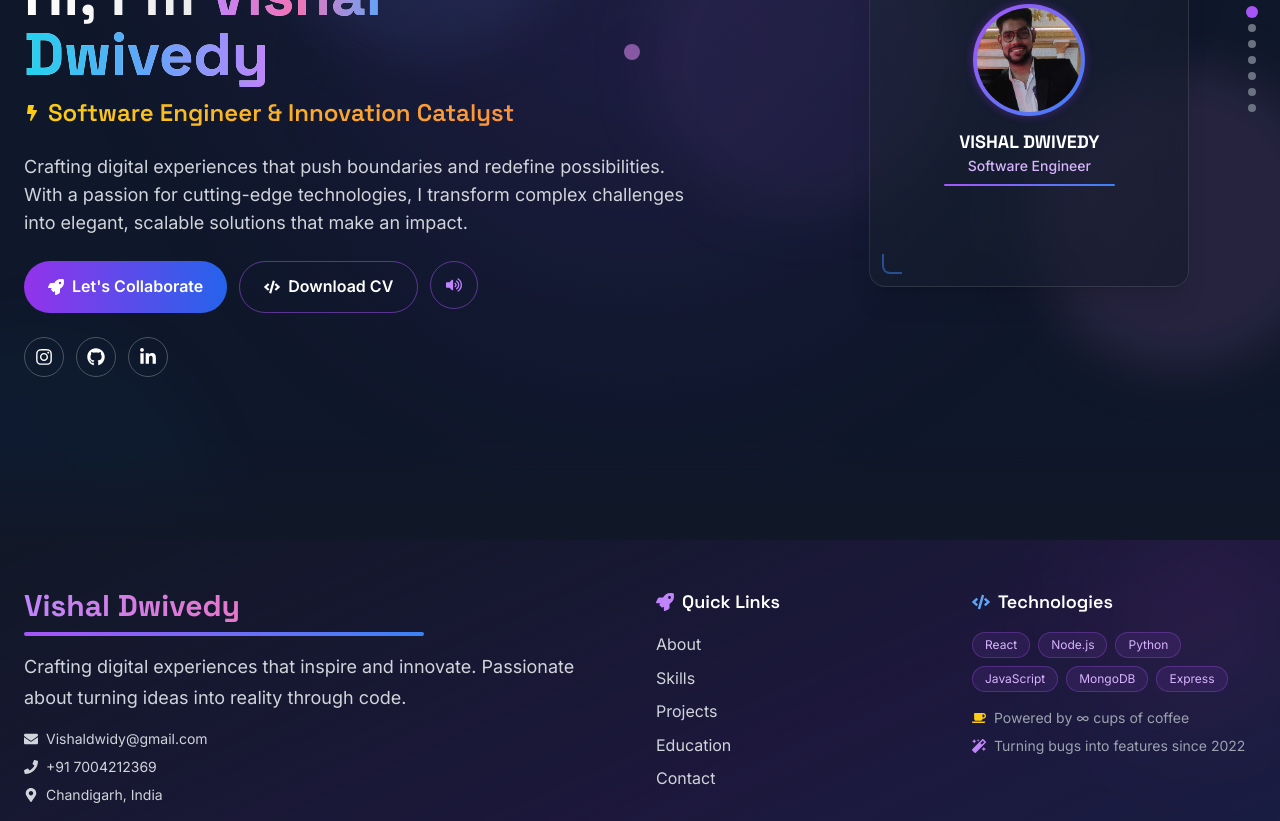
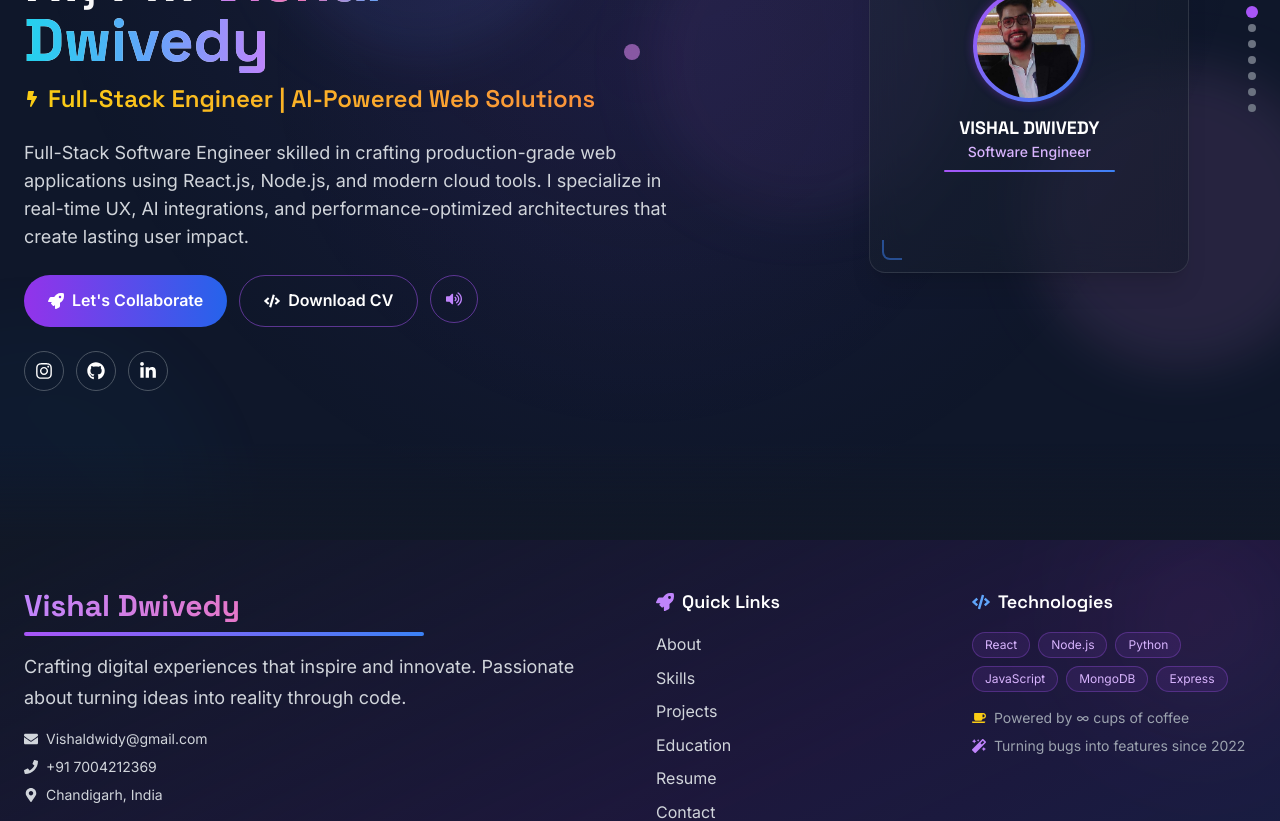
Before and after one commit to VishalXDev/VishalXDwivedy-Portfolio, a React (Create React App) app: page / in a window 1280 px wide. Shown: the part 340-1161 px from the top of the page. Built offline with nearby package versions, Linux system fonts and the light colour scheme.

Commit message:
feat: Revamp About, Education, Footer, Hero, Projects, and Skills components for improved structure, content, and performance

```diff
--- a/src/components/About.jsx
+++ b/src/components/About.jsx
@@ -1,30 +1,60 @@
+// About.jsx
 import React from "react";
-import { FaLinkedin, FaGithub, FaPhone, FaEnvelope, FaCode, FaCloud, FaRocket } from "react-icons/fa";
+import {
+  FaLinkedin,
+  FaGithub,
+  FaPhone,
+  FaEnvelope,
+  FaCode,
+  FaCloud,
+  FaRocket,
+} from "react-icons/fa";
 
 const contactLinks = [
-  { icon: FaPhone, text: "7004212369", href: "tel:7004212369", color: "text-green-400" },
-  { icon: FaEnvelope, text: "Vishaldwidy@gmail.com", href: "mailto:Vishaldwidy@gmail.com", color: "text-red-400" },
-  { icon: FaLinkedin, text: "LinkedIn Profile", href: "https://www.linkedin.com/in/vishal-dwivedy", color: "text-blue-400" },
-  { icon: FaGithub, text: "GitHub Profile", href: "https://github.com/VishalXDev", color: "text-purple-400" }
+  {
+    icon: FaPhone,
+    text: "7004212369",
+    href: "tel:7004212369",
+    color: "text-green-400",
+  },
+  {
+    icon: FaEnvelope,
+    text: "Vishaldwidy@gmail.com",
+    href: "mailto:Vishaldwidy@gmail.com",
+    color: "text-red-400",
+  },
+  {
+    icon: FaLinkedin,
+    text: "LinkedIn Profile",
+    href: "https://www.linkedin.com/in/vishal-dwivedy",
+    color: "text-blue-400",
+  },
+  {
+    icon: FaGithub,
+    text: "GitHub Profile",
+    href: "https://github.com/VishalXDev",
+    color: "text-purple-400",
+  },
 ];
 
 const skillsData = [
-  { skill: "Frontend Development", level: 92 },
-  { skill: "Backend Development", level: 88 },
-  { skill: "Database & Cloud", level: 85 }
+  { skill: "Frontend (React, Next.js, TypeScript)", level: 95 },
+  { skill: "Backend (Node.js, Express, REST APIs)", level: 90 },
+  { skill: "Cloud & DevOps (Vercel, CI/CD, Cloudinary)", level: 85 },
+  { skill: "Databases (MongoDB, Firebase)", level: 80 },
+  { skill: "Auth & Testing (JWT, OAuth2.0)", level: 75 },
 ];
 
 const About = () => {
   return (
     <section id="about" className="relative min-h-screen pt-20 pb-20">
-      {/* Simple background */}
+      {/* Background */}
       <div className="absolute inset-0 bg-gradient-to-br from-slate-900 to-slate-800">
         <div className="absolute inset-0 bg-[radial-gradient(circle_at_center,rgba(64,224,208,0.05)_0%,transparent_70%)]"></div>
       </div>
 
       <div className="container mx-auto px-4 relative z-10">
         <div className="opacity-100">
-          {/* Header */}
           <div className="text-center mb-12">
             <h2 className="text-5xl md:text-6xl font-black text-transparent bg-clip-text bg-gradient-to-r from-cyan-400 via-purple-400 to-pink-400 mb-4">
               About Me
@@ -34,59 +64,61 @@ const About = () => {
 
           <div className="max-w-6xl mx-auto">
             <div className="grid lg:grid-cols-2 gap-8 items-stretch">
-
-              {/* Left Column - Contact Info */}
+              {/* Left - Contact Info */}
               <div className="relative h-full min-h-[500px] flex flex-col">
-                <div
-                  className="flex-1 bg-slate-800/40 backdrop-blur-sm p-6 rounded-2xl border border-purple-500/30 hover:border-purple-500/50 transition-all duration-300 shadow-lg hover:shadow-purple-500/20"
-                >
-                  {/* Floating icons - static positioning */}
+                <div className="flex-1 bg-slate-800/40 backdrop-blur-sm p-6 rounded-2xl border border-purple-500/30 hover:border-purple-500/50 transition-all duration-300 shadow-lg hover:shadow-purple-500/20">
                   <div className="relative mb-6">
                     <FaCode className="absolute top-0 right-12 text-cyan-400/20 text-xl" />
                     <FaCloud className="absolute top-4 right-4 text-cyan-400/20 text-lg" />
                     <FaRocket className="absolute top-8 right-20 text-cyan-400/20 text-sm" />
-
                     <h3 className="text-2xl font-bold text-transparent bg-clip-text bg-gradient-to-r from-cyan-400 to-purple-400 mb-3">
                       Software Engineer
                     </h3>
                   </div>
 
-                  {/* Skills tags */}
                   <div className="flex flex-wrap gap-2 mb-6">
-                    {["MERN Stack", "Full-Stack", "Cloud & DevOps"].map((skill) => (
+                    {["Full-Stack", "AI-Integrated", "Cloud Deployed"].map(
+                      (skill) => (
                         <span
                           key={skill}
                           className="px-3 py-1 bg-cyan-500/10 border border-cyan-500/20 rounded-full text-cyan-300 text-sm"
                         >
                           {skill}
                         </span>
-                    ))}
+                      )
+                    )}
                   </div>
 
-                  {/* Contact links */}
                   <div className="grid grid-cols-1 sm:grid-cols-2 gap-3">
-                    {contactLinks.map(({ icon: Icon, text, href, color }, index) => (
+                    {contactLinks.map(
+                      ({ icon: Icon, text, href, color }, index) => (
                         <a
                           key={index}
                           href={href}
                           target={href.startsWith("http") ? "_blank" : undefined}
-                        rel={href.startsWith("http") ? "noopener noreferrer" : undefined}
+                          rel={
+                            href.startsWith("http")
+                              ? "noopener noreferrer"
+                              : undefined
+                          }
                           className="flex flex-col items-center gap-2 p-4 rounded-lg bg-slate-700/30 hover:bg-slate-700/50 border border-transparent hover:border-purple-500/30 transition-all duration-200 group text-center"
                         >
-                        <Icon className={`${color} text-2xl group-hover:scale-110 transition-transform duration-200`} />
+                          <Icon
+                            className={`${color} text-2xl group-hover:scale-110 transition-transform duration-200`}
+                          />
                           <span className="text-gray-300 group-hover:text-white transition-colors text-sm">
                             {text}
                           </span>
                         </a>
-                    ))}
+                      )
+                    )}
                   </div>
                 </div>
               </div>
 
-              {/* Right Column - Summary & Skills */}
+              {/* Right - Summary & Skills */}
               <div className="relative h-full min-h-[500px] flex flex-col">
                 <div className="flex-1 bg-slate-800/30 backdrop-blur-sm p-8 rounded-2xl border border-cyan-500/30 hover:border-cyan-500/50 transition-all duration-300 shadow-lg hover:shadow-cyan-500/20 relative">
-                  {/* Corner decorations - simplified */}
                   <div className="absolute top-0 left-0 w-12 h-12 border-t-2 border-l-2 border-cyan-400/30 rounded-tl-2xl"></div>
                   <div className="absolute bottom-0 right-0 w-12 h-12 border-b-2 border-r-2 border-purple-400/30 rounded-br-2xl"></div>
 
@@ -96,20 +128,23 @@ const About = () => {
 
                   <p className="text-gray-300 leading-relaxed mb-6">
                     <span className="text-cyan-400 font-semibold">
-                      Full-Stack Software Engineer (SDE 1)
+                      Full-Stack Software Engineer
                     </span>{" "}
-                    with hands-on experience in building{" "}
+                    skilled in building{" "}
                     <span className="text-purple-400 font-semibold">
-                      scalable, production-ready
+                      scalable, production-ready web apps
                     </span>{" "}
-                    web applications using{" "}
+                    using React.js, Node.js, Express.js, and MongoDB.
+                    Experienced in secure{" "}
                     <span className="text-pink-400 font-semibold">
-                      React.js, Node.js, and modern cloud tools
+                      JWT/OAuth authentication, AI integrations (OpenAI/Spotify),
+                      and real-time UX
                     </span>
-                    . Passionate about performance optimization, real-time collaboration, and delivering user-centric solutions in agile teams. Strong communicator with proven team collaboration and problem-solving ability.
+                    . Proven track record of optimizing APIs by 40% and delivering
+                    cloud-deployed apps via Vercel/Railway. Passionate about
+                    crafting high-performance solutions in agile teams.
                   </p>
 
-                  {/* Skills bars */}
                   <div className="space-y-4">
                     {skillsData.map(({ skill, level }) => (
                       <div key={skill}>
@@ -128,6 +163,7 @@ const About = () => {
                   </div>
                 </div>
               </div>
+              {/* End Right */}
             </div>
           </div>
         </div>
--- a/src/components/Footer.jsx
+++ b/src/components/Footer.jsx
@@ -12,6 +12,7 @@ const Footer = () => {
       { name: 'Skills', href: '#skills' },
       { name: 'Projects', href: '#projects' },
       { name: 'Education', href: '#education' },
+      { name: 'Resume', href: 'https://drive.google.com/file/d/11ExXm9qSkJ7yhzkW6H1oU3PAsXqBh9DU/view', external: true },
       { name: 'Contact', href: '#contact' }
     ],
     socialLinks: [
@@ -81,9 +82,16 @@ const Footer = () => {
           <motion.div variants={fadeInUp}>
             <h3 className="text-lg font-semibold mb-4 flex items-center gap-2"><FaRocket className="text-purple-400" /> Quick Links</h3>
             <ul className="space-y-2">
-              {quickLinks.map(({ name, href }, i) => (
+              {quickLinks.map(({ name, href, external }, i) => (
                 <li key={i}>
-                  <a href={href} className="text-gray-300 hover:text-purple-400 transition-all">{name}</a>
+                  <a
+                    href={href}
+                    target={external ? "_blank" : "_self"}
+                    rel={external ? "noopener noreferrer" : undefined}
+                    className="text-gray-300 hover:text-purple-400 transition-all"
+                  >
+                    {name}
+                  </a>
                 </li>
               ))}
             </ul>
@@ -136,7 +144,7 @@ const Footer = () => {
       <div className="border-t border-gray-700/50 py-4 text-sm text-gray-400 text-center">
         <div className="container mx-auto px-4 flex flex-col md:flex-row justify-between items-center gap-2">
           <div className="flex items-center gap-2">
-            <span>© 2025 Made with</span>
+            <span>© {new Date().getFullYear()} Made with</span>
             <FaHeart className="text-red-500" />
             <span>by Vishal Dwivedy</span>
           </div>
--- a/src/components/Hero.jsx
+++ b/src/components/Hero.jsx
@@ -1,3 +1,4 @@
+// Updated Hero.jsx with intro, tagline, and CV-aligned paragraph
 import React, { useState, useRef, useCallback, useMemo } from 'react';
 import {
   FaInstagram, FaGithub, FaLinkedinIn,
@@ -8,7 +9,7 @@ import { motion as m, useMotionValue, useTransform } from 'framer-motion';
 const Hero = () => {
   const [isSpeaking, setIsSpeaking] = useState(false);
   const heroRef = useRef(null);
-  const introduction = "Hi, I'm Vishal Dwivedy, a Software Engineer specializing in cutting-edge web development.";
+  const introduction = "Hi, I'm Vishal Dwivedy, a Full-Stack Software Engineer building scalable, production-ready web apps using React.js, Node.js, and modern cloud tools.";
 
   const toggleSpeech = useCallback(() => {
     if (isSpeaking) {
@@ -86,15 +87,14 @@ const Hero = () => {
               <div className="flex items-center gap-2">
                 <FaBolt className="text-yellow-400" />
                 <h2 className="text-xl md:text-2xl font-semibold bg-gradient-to-r from-yellow-400 to-orange-400 bg-clip-text text-transparent">
-                  Software Engineer & Innovation Catalyst
+                  Full-Stack Engineer | AI-Powered Web Solutions
                 </h2>
               </div>
             </div>
 
             <p className="text-base md:text-lg text-gray-300 max-w-2xl leading-relaxed">
-              Crafting digital experiences that push boundaries and redefine possibilities.
-              With a passion for cutting-edge technologies, I transform complex challenges
-              into elegant, scalable solutions that make an impact.
+              Full-Stack Software Engineer skilled in crafting production-grade web applications using React.js, Node.js, and modern cloud tools.
+              I specialize in real-time UX, AI integrations, and performance-optimized architectures that create lasting user impact.
             </p>
 
             <div className="flex flex-wrap gap-3">
@@ -122,6 +122,7 @@ const Hero = () => {
 
               <button
                 onClick={toggleSpeech}
+                title={isSpeaking ? "Stop Voice" : "Hear Introduction"}
                 className={`w-12 h-12 border border-purple-500/50 rounded-full flex items-center justify-center text-purple-400 hover:border-purple-400 hover:text-purple-300 transition-all duration-200 hover:scale-105 ${isSpeaking ? 'animate-pulse shadow-md shadow-purple-500/30' : ''}`}
               >
                 {isSpeaking ? <FaVolumeMute /> : <FaVolumeUp />}
@@ -164,7 +165,7 @@ const Hero = () => {
                 ))}
               </div>
 
-              {/* Bigger Profile Image with Glow */}
+              {/* Profile Image */}
               <div className="absolute inset-0 flex flex-col items-center justify-center text-center z-10 p-4">
                 <div className="w-28 h-28 rounded-full bg-gradient-to-br from-purple-500 to-blue-500 p-1 shadow-lg shadow-purple-500/30 animate-glow">
                   <img
--- a/src/components/Projects.jsx
+++ b/src/components/Projects.jsx
@@ -7,26 +7,43 @@ const Projects = () => {
 
   const projects = useMemo(() => [
     {
-      title: "E-Commerce App",
-      description: "A full-featured React Native app using Expo Router with product listings, cart functionality, and persistent storage.",
-      technologies: ["React Native", "Expo Router", "Context API", "AsyncStorage"],
+      title: "Job Pilot AI",
+      description: "AI-powered job tracking app with resume insights, secure login, and smart assistant features.",
+      technologies: ["React.js", "Tailwind CSS", "Node.js", "MongoDB", "OpenAI API", "JWT"],
       points: [
-        "Built with Expo Router and Context API for clean routing and global state management.",
-        "Supports cart operations, local storage with AsyncStorage, and responsive design.",
+        "Built smart dashboard with CRUD job management and search/filter options.",
+        "Integrated GPT-4 powered AI assistant for personalized job insights.",
+        "Implemented secure JWT auth and reminder system."
       ],
-      github: "https://github.com/VishalXDev/e-commerce-app",
-      demo: "https://e-commerce-app-ten-beryl.vercel.app/",
-      icon: "📱",
-      gradient: "from-purple-600 via-pink-600 to-red-600",
-      glowColor: "rgba(147, 51, 234, 0.3)"
+      github: "https://github.com/VishalXDev/JobPilot-AI",
+      demo: "https://job-pilot-ai.vercel.app/",
+      icon: "🧠",
+      gradient: "from-purple-600 via-indigo-600 to-blue-600",
+      glowColor: "rgba(139, 92, 246, 0.3)"
+    },
+    {
+      title: "Mood Time Machine",
+      description: "AI companion app that reflects on your Spotify mood history using OpenAI.",
+      technologies: ["React.js", "Node.js", "Tailwind CSS", "Spotify API", "OpenAI API", "Chart.js"],
+      points: [
+        "Analyzes listening behavior with Spotify OAuth and audio feature insights.",
+        "Generates mood-based reflections using OpenAI GPT.",
+        "Includes dynamic charts and animated UI with demo mode."
+      ],
+      github: "https://github.com/VishalXDev/Mood-Time-Machine",
+      demo: "https://mood-time-machine.vercel.app/",
+      icon: "🎧",
+      gradient: "from-teal-500 via-blue-500 to-purple-500",
+      glowColor: "rgba(56, 189, 248, 0.3)"
     },
     {
       title: "Boom Entertainment – Video Platform",
-      description: "Full-stack video sharing platform with long/short video support, virtual gifting, and wallet system.",
+      description: "Scalable video sharing platform with uploads, comments, and wallet integration.",
       technologies: ["Next.js", "Node.js", "MongoDB", "Cloudinary", "JWT"],
       points: [
-        "Developed long/short video feed, comment system, virtual gifts, and monetization.",
-        "Implemented wallet transactions, JWT Auth, and responsive cloud deployment."
+        "Implemented long/short video feed, gifting system, and comment moderation.",
+        "JWT-based authentication and cloud upload via Cloudinary.",
+        "CI/CD deployment on Vercel with GitHub Actions."
       ],
       github: "https://github.com/VishalXDev/Boom-Entertainment-Video-Platform",
       demo: "https://boom-entertainment.vercel.app/",
@@ -35,47 +52,35 @@ const Projects = () => {
       glowColor: "rgba(255, 99, 132, 0.3)"
     },
     {
-      title: "Translate App",
-      description: "Fast multilingual translator using LibreTranslate API with modern UI and instant updates.",
-      technologies: ["React.js", "TypeScript", "Vercel", "LibreTranslate API"],
+      title: "NotePilot AI",
+      description: "AI-powered personal knowledge base with semantic search and PDF Q&A.",
+      technologies: ["Next.js", "Node.js", "OpenAI API", "MongoDB", "Tailwind CSS", "Pinecone"],
       points: [
-        "Built using TypeScript with smooth UX and responsive multilingual support.",
-        "Integrated LibreTranslate API for real-time translations."
+        "Upload notes or PDFs and ask questions for AI-powered summaries.",
+        "Integrated semantic vector search using OpenAI embeddings + Pinecone.",
+        "Secure auth, file upload, and interactive Q&A interface."
       ],
-      github: "https://github.com/VishalXDev/translate-app",
-      demo: "https://translate-app-red.vercel.app/",
-      icon: "🌐",
-      gradient: "from-blue-500 via-green-400 to-teal-400",
-      glowColor: "rgba(59, 130, 246, 0.3)"
+      github: "https://github.com/VishalXDev/NotePilot-AI",
+      demo: "https://notepilot-ai.vercel.app/",
+      icon: "📚",
+      gradient: "from-cyan-500 via-blue-400 to-purple-500",
+      glowColor: "rgba(34, 211, 238, 0.3)"
     },
     {
-      title: "Offline Notes App",
-      description: "PWA-capable notes app with offline access, tagging, and search functionality.",
-      technologies: ["React.js", "TypeScript", "LocalStorage"],
+      title: "Google Form Clone",
+      description: "Real-time dynamic form builder with validation, UI logic, and response storage.",
+      technologies: ["React.js", "Firebase", "Tailwind CSS"],
       points: [
-        "Built offline-first design using local storage.",
-        "Implemented tag-based filtering and search with a modern UI."
+        "Supports dynamic field addition, real-time updates, and form response saving.",
+        "Validation rules and preview logic included.",
+        "Firebase backend and fully responsive UI."
       ],
-      github: "https://github.com/VishalXDev/offline-notes-app",
-      demo: "https://offline-notes.vercel.app/",
-      icon: "🗒️",
-      gradient: "from-green-500 via-lime-500 to-yellow-400",
-      glowColor: "rgba(34, 197, 94, 0.3)"
-    },
-    {
-      title: "Pgagi Dashboard",
-      description: "Admin dashboard with data management views and optimized performance UI.",
-      technologies: ["React.js", "MongoDB", "Express.js", "Tailwind CSS"],
-      points: [
-        "Built dashboard panels and integrated backend using RESTful APIs.",
-        "Used modern design components with responsive layouts."
-      ],
-      github: "https://github.com/VishalXDev/Pgagi-Dashboard",
-      demo: "https://pgagi-dashboard.vercel.app/",
-      icon: "📊",
-      gradient: "from-indigo-600 via-blue-500 to-cyan-500",
+      github: "https://github.com/VishalXDev/Google-Form-Clone",
+      demo: "https://google-form-clone.vercel.app/",
+      icon: "📝",
+      gradient: "from-indigo-600 via-blue-500 to-cyan-400",
       glowColor: "rgba(99, 102, 241, 0.3)"
-    },
+    }
   ], []);
 
   return (
```
Also changed, not shown: src/components/Education.jsx (+0 -10 lines), src/components/Skills.jsx (+62 -160 lines). Lines whose indentation alone changed are shown as unchanged.
